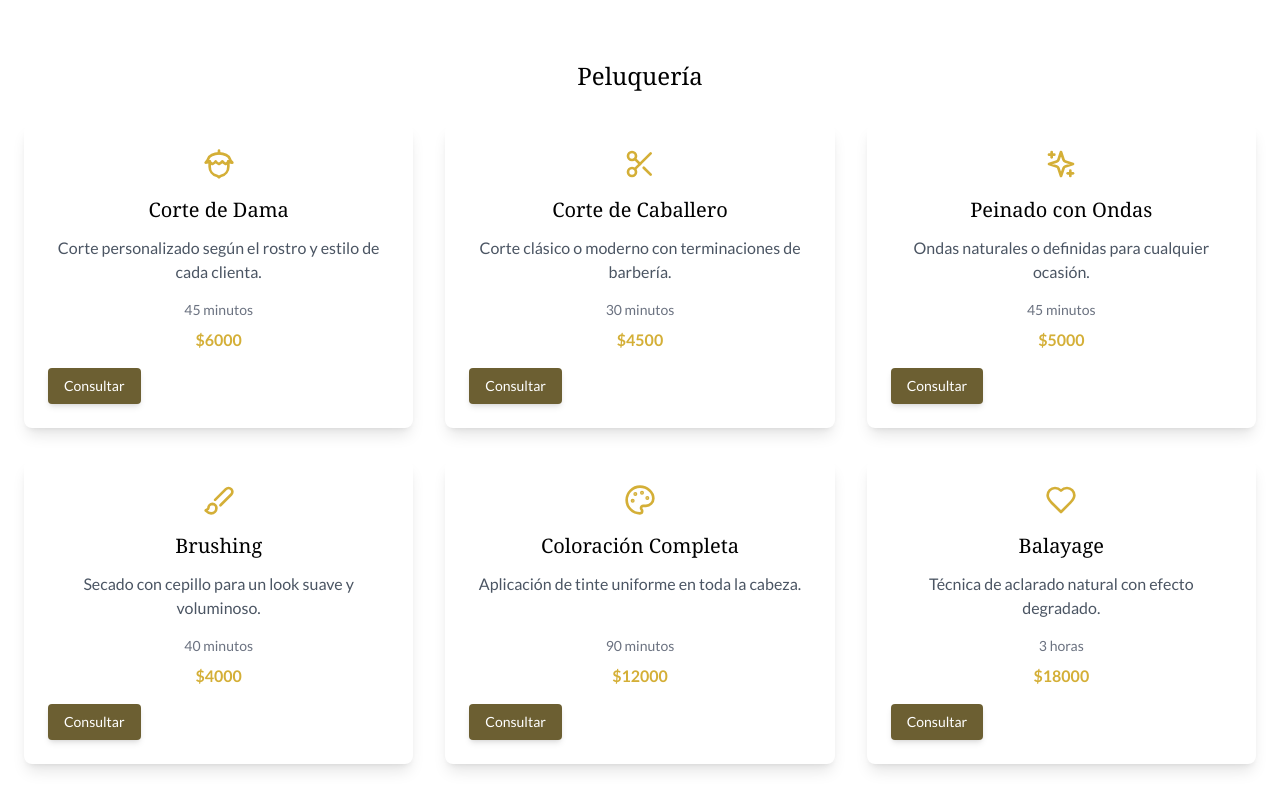
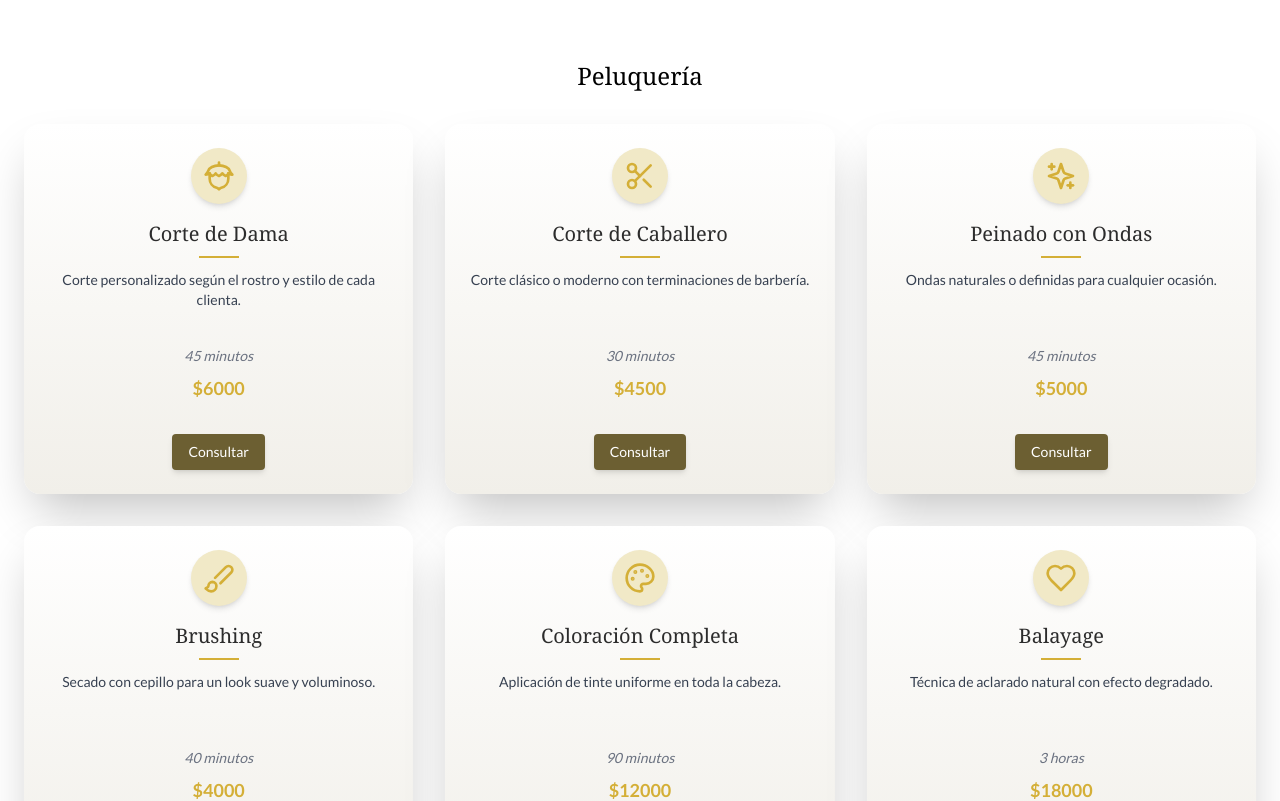
Before and after one commit to fede-cid/peluqueria-stella, a React (Vite) app in the folder project/: page / in a window 1280 px wide. Shown: the part 1380-2181 px from the top of the page. Built offline with nearby package versions, Linux system fonts and the light colour scheme.

Commit message:
nuevas tarjetas de servicios

```diff
--- a/project/src/components/ServiceCard.tsx
+++ b/project/src/components/ServiceCard.tsx
@@ -1,6 +1,6 @@
 import { motion } from 'framer-motion';
 import { ReactNode } from 'react';
-import { WhatsAppConsultButton } from './WhatsAppConsultButton'; // importá el botón nuevo
+import { WhatsAppConsultButton } from './WhatsAppConsultButton';
 
 interface ServiceCardProps {
   icon: ReactNode;
@@ -15,16 +15,25 @@ export function ServiceCard({ icon, title, description, duration, price }: Servi
     <motion.div
       whileHover={{ y: -10 }}
       transition={{ type: "spring", stiffness: 300 }}
-      className="bg-white p-6 rounded-lg shadow-lg hover:shadow-xl"
+      className="bg-gradient-to-b from-white via-[#f8f7f4] to-[#f1efe9] p-6 rounded-2xl shadow-2xl hover:shadow-[0_8px_30px_rgba(0,0,0,0.25)] transition-shadow duration-300 flex flex-col justify-between"
     >
       <div className="flex justify-center mb-4">
-        <div className="text-[#D4AF37]">{icon}</div>
+        <div className="bg-[#f1e9c7] p-3 rounded-full text-[#D4AF37] shadow-md">
+          {icon}
+        </div>
       </div>
-      <h4 className="font-serif text-xl mb-3 text-center">{title}</h4>
-      <p className="text-gray-600 mb-4 text-center min-h-[48px]">{description}</p>
-      <p className="text-gray-500 text-sm text-center mb-2">{duration}</p>
-      <p className="text-[#D4AF37] font-semibold text-center">{price}</p>
-     <WhatsAppConsultButton serviceName={title} />
+
+      <h4 className="font-serif text-xl text-center text-[#2c2c2c] mb-2">{title}</h4>
+      <div className="w-10 h-[2px] bg-[#D4AF37] mx-auto mb-3" />
+
+      <p className="text-gray-700 text-sm text-center mb-4 min-h-[60px]">{description}</p>
+
+      <div className="text-center text-sm text-gray-500 mb-2 italic">{duration}</div>
+      <div className="text-center text-lg font-semibold text-[#D4AF37] mb-4">{price}</div>
+
+      <div className="mt-auto text-center">
+        <WhatsAppConsultButton serviceName={title} />
+      </div>
     </motion.div>
   );
 }
```
